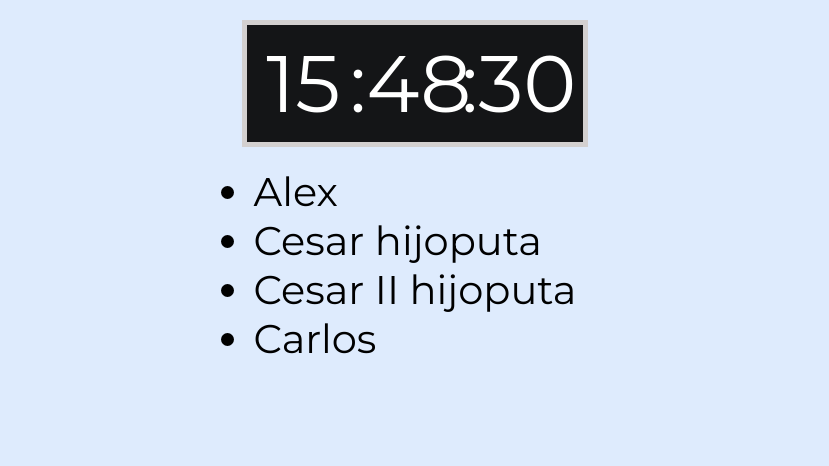
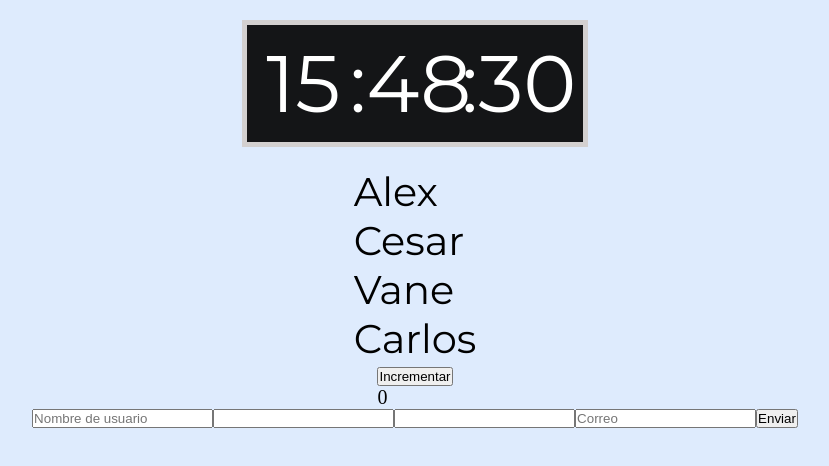
Before and after one commit to Rub4l1to/NorthCamp, a React (Create React App) app in the folder projects/_clock/: page / in a window 1280 px wide. Shown: the top 466 px of the page, without its empty margins (225-1054 px from the left). Built offline with nearby package versions, Linux system fonts and the light colour scheme.

Commit message:
New paths
Ifs
State
UseState

```diff
--- a/projects/_clock/src/App.js
+++ b/projects/_clock/src/App.js
@@ -1,14 +1,16 @@
 import { Fragment, useState } from "react";
 import Clock from "./components/Clock";
 import Contactos from "./components/Contactos";
+import Contador from "./components/Contador";
+import Forms from "./components/Forms";
 
 function App() {
   const [people, setPeople] = useState([
     { name: "Raul", online: false },
     { name: "Alex", online: true },
     { name: "Mama", online: false },
-    { name: "Cesar hijoputa", online: true },
-    { name: "Cesar II hijoputa", online: true },
+    { name: "Cesar", online: true },
+    { name: "Vane", online: true },
     { name: "Carlos", online: true }
   ]);
 
@@ -21,6 +23,13 @@ function App() {
         <section className="contactos">
           <Contactos {...{ people }} />
         </section>
+        <section className="counter">
+          <Contador />
+        </section>
+
+        <section>
+          <Forms />
+        </section>
       </div>
     </Fragment>
   );
--- a/projects/_clock/src/components/Clock.js
+++ b/projects/_clock/src/components/Clock.js
@@ -15,6 +15,8 @@ export default function Clock() {
     return () => clearInterval(interval);
   };
 
+  // const handleHover = () =>  setDateState(new Date());
+
   const getTime = (getData) => {
     let info = 0;
     if (getData === "hours") info = date.getHours();
@@ -25,7 +27,9 @@ export default function Clock() {
 
   return (
     <div className="clock">
-      <p className="clock__time">
+      <p className="clock__time"
+      //  onMouseOver= {handleHover}
+       >
         <Segment {...{ value: getTime("hours") }} />:
         <Segment {...{ value: getTime("minutes") }} />:
         <Segment {...{ value: getTime("seconds") }} />
--- a/projects/_clock/src/components/Contactos.js
+++ b/projects/_clock/src/components/Contactos.js
@@ -1,13 +1,8 @@
 import React, { Fragment } from "react";
 
 export default function Contactos({ people }) {
-  return (
-    <Fragment>
-      <ul>
-        {people.map((item, index) =>
-          item.online && (<li className="person" key={index}>{item.name}</li>)
-        )}
-      </ul>
-    </Fragment>
-  );
+  let data = people.filter((item) => item.online);
+  let divs = data.map((item) => <div> {item.name}</div>);
+
+  return <Fragment>{divs}</Fragment>;
 }
--- /dev/null
+++ b/projects/_clock/src/components/Contador.js
@@ -0,0 +1,16 @@
+import React, { Fragment, useState } from "react";
+
+export default function Contador() {
+  const [contador, setContador] = useState(0);
+
+  const handleCont = () => setContador(contador + 1);
+
+  return (
+    <Fragment>
+      <div>
+        <button onClick={handleCont}>Incrementar</button>
+      </div>
+      <div>{contador}</div>
+    </Fragment>
+  );
+}
--- /dev/null
+++ b/projects/_clock/src/components/Forms.js
@@ -0,0 +1,51 @@
+import React, { Fragment, useState } from "react";
+
+export default function Forms() {
+  const [username, setUsername] = useState("");
+  const [password, setPassword] = useState("");
+  const [secondPassword, setSecondPassword] = useState("");
+  const [email, setEmail] = useState("");
+  const [check, setCheck] = useState(false);
+
+  const handleUsername = (ev) => setUsername(ev.target.value);
+  const handlePassword = (ev) => setPassword(ev.target.value);
+  const handleSecondPassword = (ev) => setSecondPassword(ev.target.value);
+  const handleEmail = (ev) => setEmail(ev.target.value);
+
+  const handleSubmit = () => {
+    password !== secondPassword ? setCheck(true) : setCheck(false)
+  }
+
+  return (
+    <Fragment>
+
+      <div>
+        <input
+          type="text"
+          onChange={handleUsername}
+          placeholder="Nombre de usuario"
+          value={username}
+        />
+        <input type="password" onChange={handlePassword} value={password} />
+        <input
+          type="password"
+          onChange={handleSecondPassword}
+          value={secondPassword}
+          className={check ? 'red' : null}
+
+        />
+
+
+        <input
+          type="email"
+          onChange={handleEmail}
+          placeholder="Correo"
+          value={email}
+        />
+        <input type="submit" onClick={handleSubmit} value="Enviar" />
+      </div>
+      {check &&  <h1 style={{color: "red"}}>Las contraseñas no coinciden</h1>}
+
+    </Fragment>
+  );
+}
--- a/projects/_clock/src/sass/components/_App.scss
+++ b/projects/_clock/src/sass/components/_App.scss
@@ -2,3 +2,8 @@
   width: 100%;
   @include flexbox(center, center, column);
 }
+
+
+.red{
+  border: 1px solid red;
+}
--- /dev/null
+++ b/projects/_clock/src/sass/components/_Counter.scss
@@ -0,0 +1,3 @@
+.counter{
+    font-size: 2em;
+}
--- a/projects/_clock/src/sass/components/_People.scss
+++ b/projects/_clock/src/sass/components/_People.scss
@@ -1,7 +1,4 @@
-.person {
+.contactos {
   font-size: 4em;
   font-family: $titles-font;
 }
-
-.contactos {
-}
--- a/projects/_clock/src/sass/index.scss
+++ b/projects/_clock/src/sass/index.scss
@@ -9,6 +9,7 @@
 @import "components/App";
 @import "components/Clock";
 @import "components/People";
+@import "components/Counter";
 
 // Layouts
 
```
